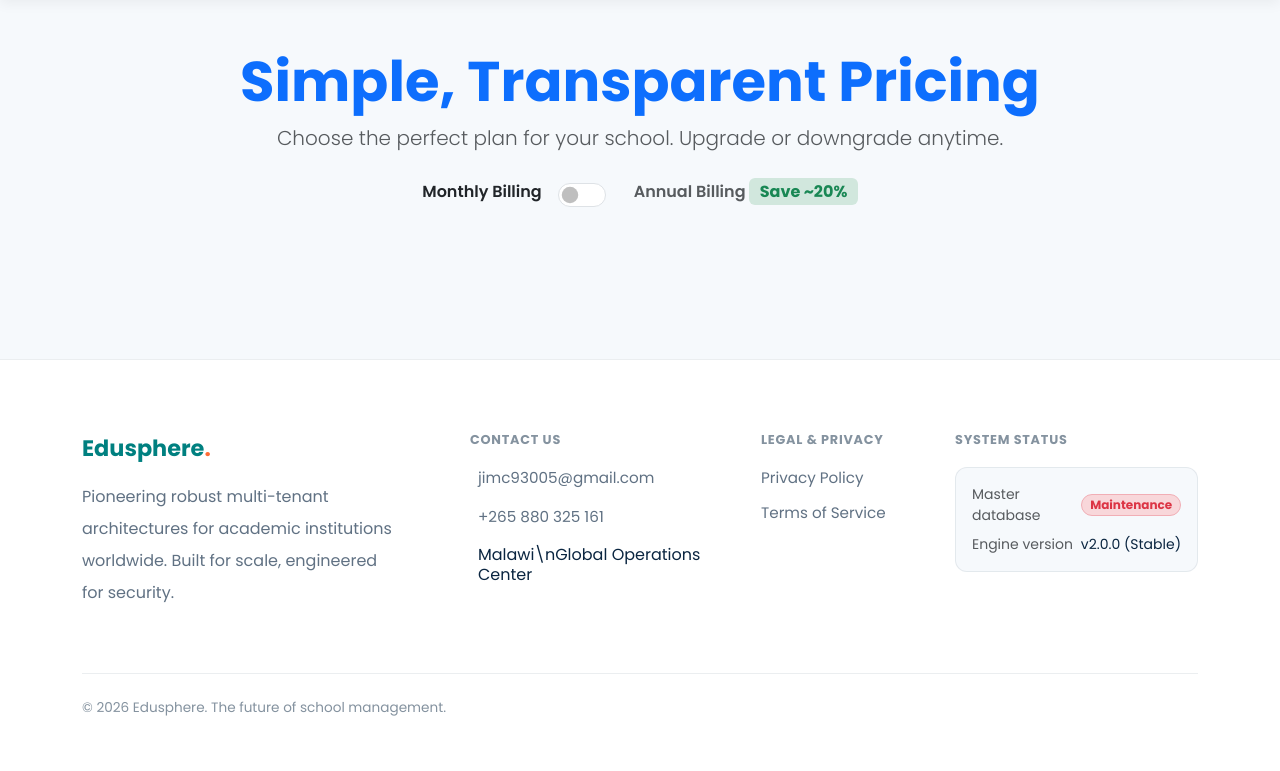
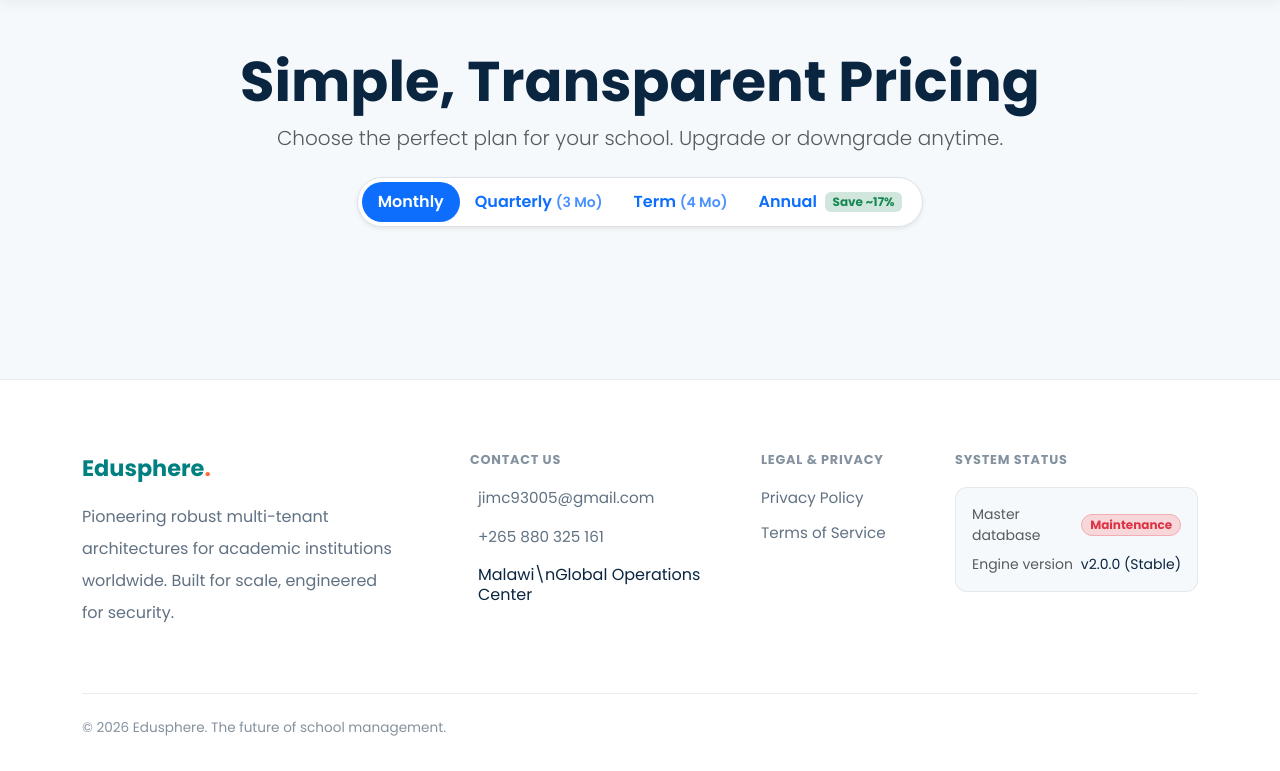
Before and after one commit to jimc93005/my-management-system, a Django app: template schools_manager/templates/schools_manager/pricing.html in a window 1280 px wide. Shown: the part 82-853 px from the top of the page. Before the commit the page ends 798 px from the top, so only its background shows below. Run offline with Django 5.2, Linux system fonts and the light colour scheme; the template is opened without the code that fills it, so the values that code supplies are empty.

Commit message:
fixing pricing

```diff
--- a/schools_manager/templates/schools_manager/pricing.html
+++ b/schools_manager/templates/schools_manager/pricing.html
@@ -3,18 +3,32 @@
 {% block content %}
 <div class="container py-5">
     <div class="text-center mb-5">
-        <h1 class="display-4 fw-bold text-primary">Simple, Transparent Pricing</h1>
+        <h1 class="display-4 fw-bold" style="color: var(--dark-blue);">Simple, Transparent Pricing</h1>
         <p class="lead text-muted">Choose the perfect plan for your school. Upgrade or downgrade anytime.</p>
 
-        <!-- Billing Cycle Toggle -->
-        <div class="d-flex justify-content-center align-items-center gap-3 mt-4">
-            <span class="fw-semibold text-dark" id="monthlyLabel">Monthly Billing</span>
-            <div class="form-check form-switch fs-4 mb-0">
-                <input class="form-check-input" type="checkbox" role="switch" id="billingToggle" onchange="toggleBillingCycle()">
+        <!-- 4-Way Billing Cycle Pill Switcher -->
+        <div class="d-flex justify-content-center mt-4">
+            <div class="btn-group p-1 rounded-pill bg-white border shadow-sm flex-wrap" role="group" aria-label="Billing Cycle">
+                <input type="radio" class="btn-check" name="billing_cycle" id="cycleMonthly" value="monthly" checked onchange="switchCycle('monthly')">
+                <label class="btn btn-outline-primary rounded-pill px-3 py-2 border-0 fw-semibold" for="cycleMonthly">
+                    Monthly
+                </label>
+
+                <input type="radio" class="btn-check" name="billing_cycle" id="cycleQuarterly" value="quarterly" onchange="switchCycle('quarterly')">
+                <label class="btn btn-outline-primary rounded-pill px-3 py-2 border-0 fw-semibold" for="cycleQuarterly">
+                    Quarterly <span class="small opacity-75">(3 Mo)</span>
+                </label>
+
+                <input type="radio" class="btn-check" name="billing_cycle" id="cycleTerm" value="term" onchange="switchCycle('term')">
+                <label class="btn btn-outline-primary rounded-pill px-3 py-2 border-0 fw-semibold" for="cycleTerm">
+                    Term <span class="small opacity-75">(4 Mo)</span>
+                </label>
+
+                <input type="radio" class="btn-check" name="billing_cycle" id="cycleAnnual" value="annual" onchange="switchCycle('annual')">
+                <label class="btn btn-outline-primary rounded-pill px-3 py-2 border-0 fw-semibold" for="cycleAnnual">
+                    Annual <span class="badge bg-success-subtle text-success ms-1">Save ~17%</span>
+                </label>
             </div>
-            <span class="fw-semibold text-muted" id="annualLabel">
-                Annual Billing <span class="badge bg-success-subtle text-success fs-6">Save ~20%</span>
-            </span>
         </div>
     </div>
 
@@ -22,23 +36,25 @@
     <div class="row row-cols-1 row-cols-md-3 g-4 justify-content-center">
         {% for plan in plans %}
         <div class="col">
-            <div class="card h-100 shadow-sm border-2 {% if plan.is_highlighted %}border-primary shadow{% else %}border-light-subtle{% endif %}">
+            <div class="card h-100 shadow-sm border-2 rounded-4 {% if plan.is_highlighted %}border-primary shadow-lg{% else %}border-light-subtle{% endif %}">
                 {% if plan.is_highlighted %}
-                <div class="card-header bg-primary text-white text-center fw-bold py-2">
+                <div class="card-header bg-primary text-white text-center fw-bold py-2 rounded-top-4">
                     MOST POPULAR
                 </div>
                 {% endif %}
 
                 <div class="card-body p-4 d-flex flex-column">
-                    <h3 class="card-title fw-bold text-center">{{ plan.name }}</h3>
+                    <h3 class="card-title fw-bold text-center mb-2" style="color: var(--dark-blue);">{{ plan.name }}</h3>
                     <p class="text-muted text-center small mb-4">{{ plan.description }}</p>
 
                     <!-- Price Display -->
                     <div class="text-center mb-4">
                         <span class="display-5 fw-bold price-amount"
-                              data-monthly="{{ plan.monthly_price }}"
-                              data-annual="{{ plan.annual_price }}">
-                            ${{ plan.monthly_price }}
+                              data-monthly="{{ plan.monthly_price|floatformat:2 }}"
+                              data-quarterly="{% if plan.quarterly_price %}{{ plan.quarterly_price|floatformat:2 }}{% endif %}"
+                              data-term="{% if plan.four_month_price %}{{ plan.four_month_price|floatformat:2 }}{% endif %}"
+                              data-annual="{{ plan.annual_price|floatformat:2 }}">
+                            MWK {{ plan.monthly_price|floatformat:2 }}
                         </span>
                         <span class="text-muted fs-6 billing-text">/ month</span>
                     </div>
@@ -47,7 +63,7 @@
                     <ul class="list-unstyled mb-4 flex-grow-1">
                         {% for feature in plan.features.all %}
                         <li class="mb-2 d-flex align-items-center">
-                            <i class="bi bi-check-circle-fill text-success me-2"></i>
+                            <i class="fas fa-check-circle text-success me-2"></i>
                             <span>{{ feature.feature_text }}</span>
                         </li>
                         {% empty %}
@@ -58,7 +74,7 @@
                     <!-- Get Started Button -->
                     <div class="mt-auto">
                         <a href="{% url 'schools_manager:register' %}?plan={{ plan.slug }}&cycle=monthly"
-                           class="btn get-started-btn w-100 py-2 fw-semibold {% if plan.is_highlighted %}btn-primary{% else %}btn-outline-primary{% endif %}"
+                           class="btn get-started-btn w-100 py-2 rounded-pill fw-semibold {% if plan.is_highlighted %}btn-primary{% else %}btn-outline-primary{% endif %}"
                            data-slug="{{ plan.slug }}">
                             Select {{ plan.name }}
                         </a>
@@ -70,33 +86,41 @@
     </div>
 </div>
 
-<!-- JavaScript for Live Toggle -->
+<!-- JavaScript for Live Multi-Cycle Switcher -->
 <script>
-function toggleBillingCycle() {
-    const isAnnual = document.getElementById('billingToggle').checked;
+function switchCycle(cycle) {
     const priceAmounts = document.querySelectorAll('.price-amount');
     const billingTexts = document.querySelectorAll('.billing-text');
     const ctaButtons = document.querySelectorAll('.get-started-btn');
     const registerUrlBase = "{% url 'schools_manager:register' %}";
 
-    // Toggle label colors
-    document.getElementById('monthlyLabel').className = isAnnual ? 'fw-semibold text-muted' : 'fw-semibold text-dark';
-    document.getElementById('annualLabel').className = isAnnual ? 'fw-semibold text-dark' : 'fw-semibold text-muted';
+    const config = {
+        'monthly':   { attr: 'data-monthly',   text: '/ month' },
+        'quarterly': { attr: 'data-quarterly', text: '/ quarter (3 mo)' },
+        'term':      { attr: 'data-term',      text: '/ term (4 mo)' },
+        'annual':    { attr: 'data-annual',    text: '/ year' }
+    };
+
+    const selected = config[cycle];
 
     priceAmounts.forEach((el, index) => {
-        const monthly = el.getAttribute('data-monthly');
-        const annual = el.getAttribute('data-annual');
+        const val = el.getAttribute(selected.attr);
         const btn = ctaButtons[index];
         const slug = btn.getAttribute('data-slug');
 
-        if (isAnnual) {
-            el.textContent = '$' + annual;
-            billingTexts[index].textContent = '/ year';
-            btn.href = `${registerUrlBase}?plan=${slug}&cycle=annual`;
+        if (val && val.trim() !== '') {
+            el.textContent = 'MWK ' + val;
+            billingTexts[index].textContent = selected.text;
+            btn.classList.remove('disabled');
+            btn.style.pointerEvents = 'auto';
+            btn.href = `${registerUrlBase}?plan=${slug}&cycle=${cycle}`;
         } else {
-            el.textContent = '$' + monthly;
-            billingTexts[index].textContent = '/ month';
-            btn.href = `${registerUrlBase}?plan=${slug}&cycle=monthly`;
+            // Graceful fallback if optional fields (quarterly/term) are left blank in Django Admin
+            el.textContent = 'N/A';
+            billingTexts[index].textContent = '(Not offered)';
+            btn.classList.add('disabled');
+            btn.style.pointerEvents = 'none';
+            btn.href = '#';
         }
     });
 }
```
Also changed, not shown: schools_manager/admin.py (+15 -6 lines).
